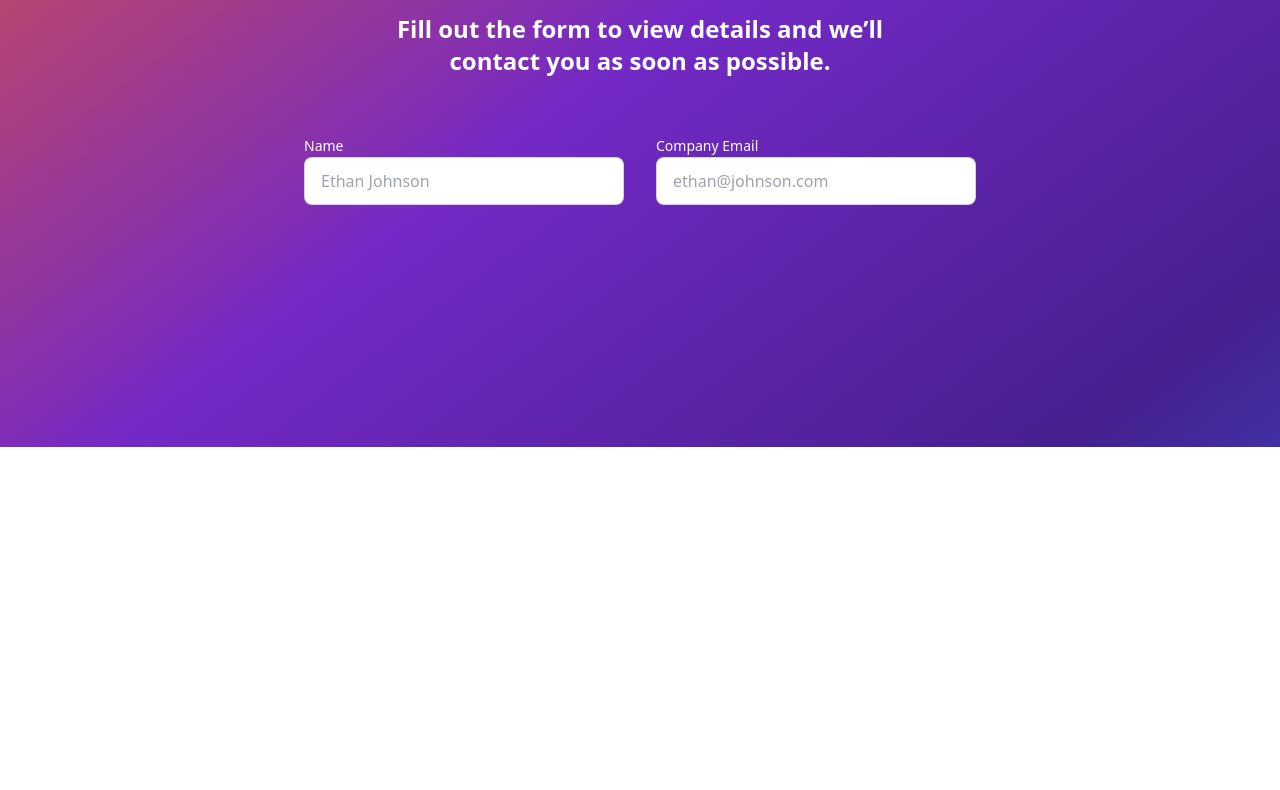
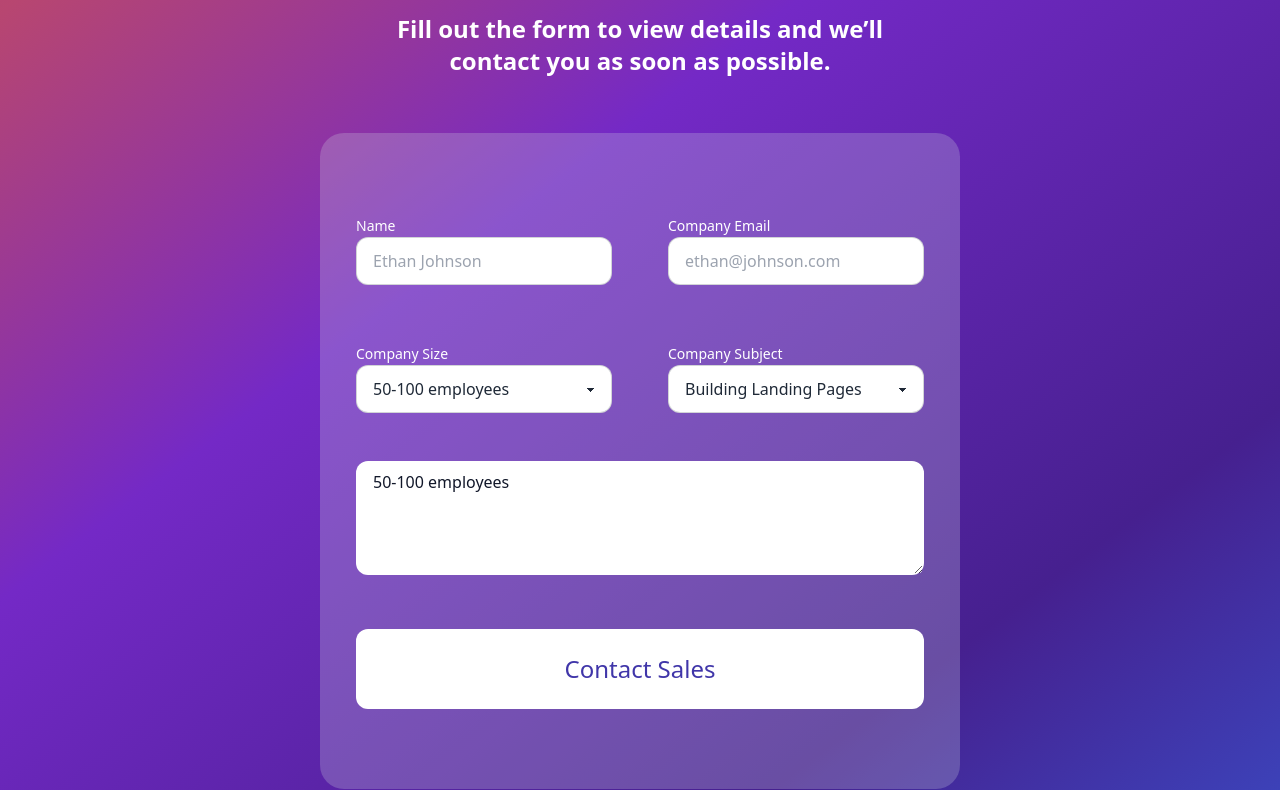
Before and after one commit to swadeshchisim/contact-page, a plain HTML site: page index.html in a window 1280 px wide. Shown: the part 353-1143 px from the top of the page. Before the commit the page ends 800 px from the top, so only its background shows below. Drawn offline with nearby package versions, Linux system fonts and the light colour scheme.

Commit message:
contact form is done

```diff
--- /dev/null
+++ b/css/style.css
@@ -0,0 +1,6 @@
+body {
+
+}
+textarea::placeholder {
+    color: #111729 !important;
+}
--- a/index.html
+++ b/index.html
@@ -8,10 +8,12 @@
     <!-- daisy ui componet cdn link -->
     <link href="https://cdn.jsdelivr.net/npm/daisyui@4.11.1/dist/full.min.css" rel="stylesheet" type="text/css" />
     <script src="https://cdn.tailwindcss.com"></script>
+    <!-- custom styles -->
+    <link rel="stylesheet" href="css/style.css">
 </head>
-<body class="bg-[url('./images/bg-image.svg')] min-h-screen bg-no-repeat bg-cover">
+<body class="bg-[url('./images/bg-image.svg')] min-h-screen bg-no-repeat bg-cover pb-24">
     <!-- header starts here -->
-    <header class="container mx-auto py-8">
+    <header class="container mx-auto p-8">
         <nav>
             <img src="images/logo.svg" alt="">
         </nav>
@@ -19,22 +21,42 @@
     <!-- header ends here -->
     <!-- main section starts here -->
     <main class="container mx-auto">
-        <section class="md:w-1/2 mx-auto text-white font-bold text-center py-14 space-y-6">
+        <section class="w-full md:w-1/2 mx-auto text-white font-bold text-center py-14 space-y-6">
             <h2 class="text-[64px]">Interested in our business pricing?</h2>
             <h3 class="text-2xl">Fill out the form to view details and we’ll <br> contact you as soon as possible.</h3>
         </section>
         <!-- contact area starts here -->
-        <form class="container">
-            <div class="flex gap-8 justify-center">
-                <span class="">
+        <form class="w-full lg:w-1/2 mx-auto bg-[#CDD5E0] bg-opacity-25 rounded-3xl px-9 py-20">
+            <div class="grid grid-cols-1 md:grid-cols-2 gap-14 content-center">
+                <div>
                     <label class="text-sm text-white" for="user-name">Name</label><br>
-                    <input id="user-name" type="text" placeholder="Ethan Johnson" class="input input-bordered w-96 max-w-xs" />
-                </span>
-               <span>
+                    <input id="user-name" type="text" placeholder="Ethan Johnson" class="input input-bordered w-full md:max-w-xs text-base font-medium rounded-xl" />
+                </div>
+               <div>
                     <label class="text-sm text-white" for="email">Company Email</label><br>
-                    <input id="email" type="text" placeholder="ethan@johnson.com" class="input input-bordered w-96 max-w-xs" />
-               </span>
+                    <input id="email" type="text" placeholder="ethan@johnson.com" class="input input-bordered w-full md:max-w-xs text-base font-medium rounded-xl" />
+               </div>
+               <div>
+                    <label class="text-sm text-white">Company Size</label><br>
+                    <select class="select select-bordered w-full md:max-w-xs text-base font-medium rounded-xl">
+                        <option disabled selected>50-100 employees</option>
+                        <option>Portfolio</option>
+                        <option>E-commerce</option>
+                    </select>
+               </div>
+               <div>
+                    <label class="text-sm text-white">Company Subject</label><br>
+                    <select class="select select-bordered w-full md:max-w-xs text-base font-medium rounded-xl">
+                        <option disabled selected>Building Landing Pages</option>
+                        <option>Portfolio</option>
+                        <option>E-commerce</option>
+                    </select>
+               </div>
             </div>
+            <div class="w-full my-12 text-[#111729]">
+                <textarea class="textarea w-full md:max-w-full rounded-xl font-medium text-base" rows="4" placeholder="50-100 employees"></textarea>
+            </div>
+            <button class="min-h-20 min-w-full text-[#4036A9] text-2xl py-4 bg-white font-medium rounded-xl">Contact Sales</button>
         </form>
         <!-- contact area ends here -->
     </main>
```
